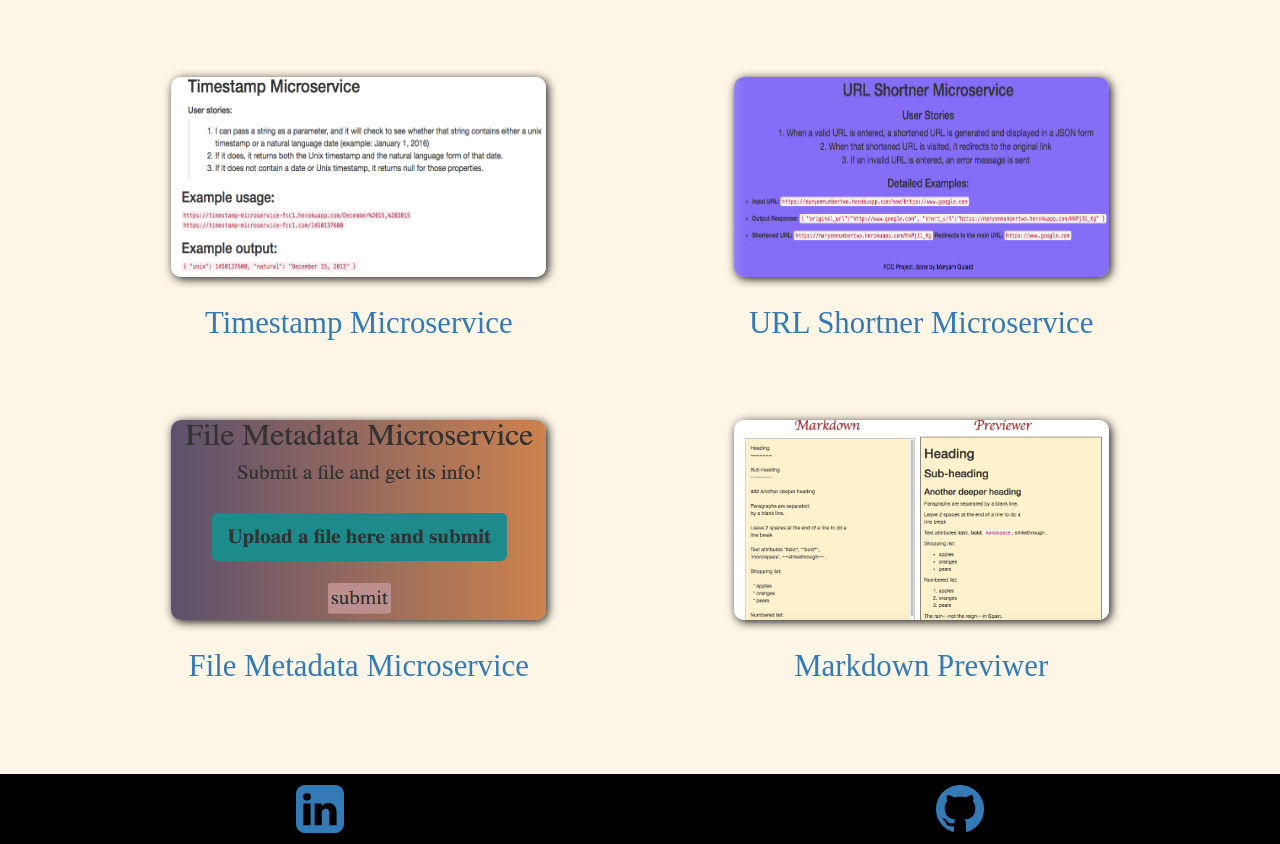
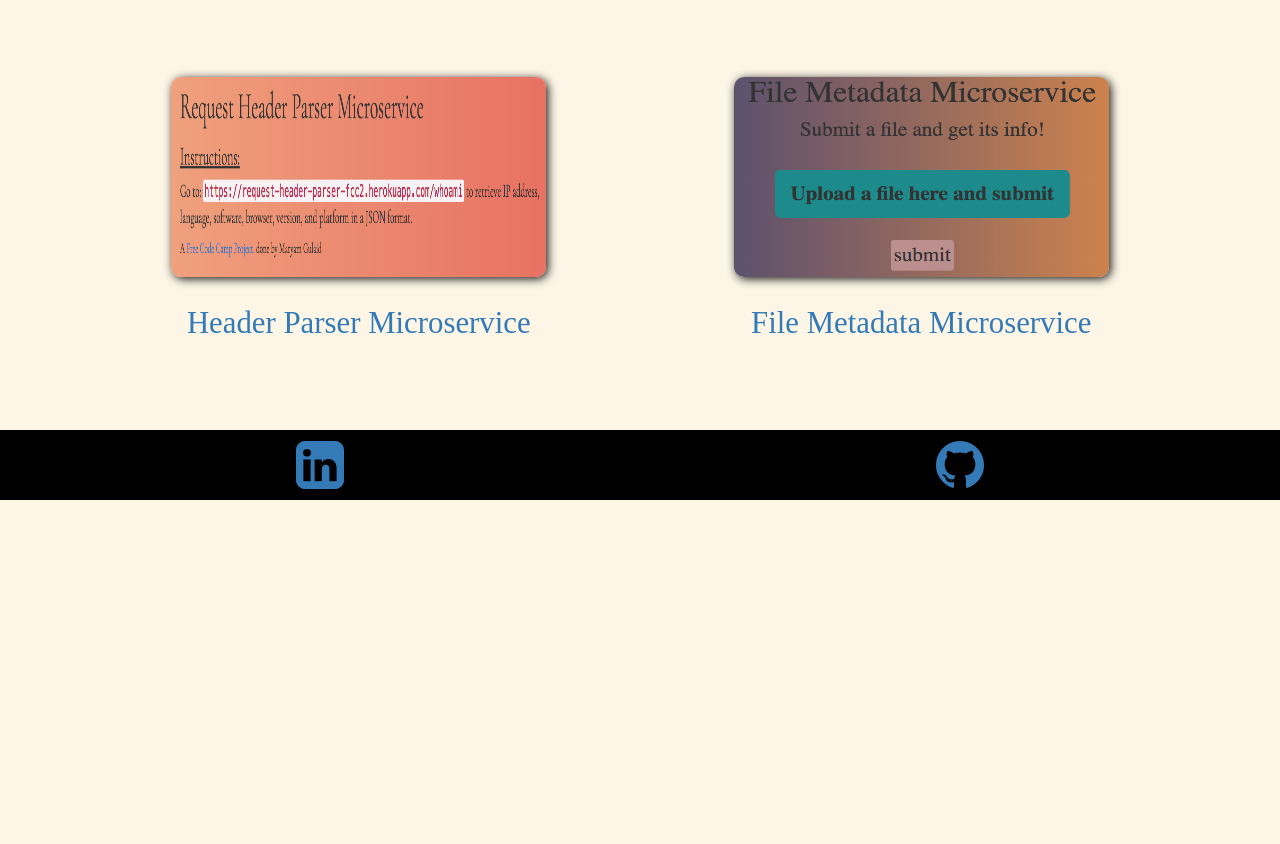
Before and after one commit to amran16/amran16.github.io, a plain HTML site: page index.html in a window 1280 px wide. Shown: the part 1509-2353 px from the top of the page. After the commit the page ends 2009 px from the top, so only its background shows below. Drawn offline with nearby package versions, Linux system fonts and the light colour scheme.

Commit message:
updated projects

```diff
--- a/index.html
+++ b/index.html
@@ -20,7 +20,7 @@
         <span class="icon-bar"></span>
         <span class="icon-bar"></span>
       </button>
-      <a href="#" class="navbar-brand" href="#">Maryam Gulaid</a>
+      <a class="navbar-brand" href="#">Maryam Gulaid</a>
     </div>
     <!-- Collect the nav links, forms, and other content for toggling -->
     <div class="collapse navbar-collapse" id="links">
@@ -63,6 +63,7 @@
 
    </div>
 </div>
+<script src="https://maxcdn.bootstrapcdn.com/bootstrap/3.3.7/js/bootstrap.min.js"></script>
 <script type="text/javascript" src="index.js"></script>
 </body>
 </html>
--- a/index.js
+++ b/index.js
@@ -19,10 +19,10 @@ var projects =[
     detail: 'React'
   },
   {
-  	name: 'Header Parser Microservice',
-  	img: './images/header_parser.png',
-    url: 'https://request-header-parser-fcc2.herokuapp.com',
-    detail: 'Node & Express'
+    name: 'Recipe App',
+    img: './images/recipebox.png',
+    url: 'https://amran16.github.io/Recipe-Box',
+    detail: 'React'
   },
   {
   	name: 'Wikipedia Viewer',
@@ -49,16 +49,10 @@ var projects =[
     detail: 'JavaScript'
   },
   {
-  	name: 'Timestamp Microservice',
-  	img: './images/timestamp.png',
-    url: 'https://timestamp-microservice-fcc1.herokuapp.com',
+  	name: 'Header Parser Microservice',
+  	img: './images/header_parser.png',
+    url: 'https://request-header-parser-fcc2.herokuapp.com',
     detail: 'Node & Express'
-  },
-  {
-  	name: 'URL Shortner Microservice',
-  	img: './images/urlShortner.png',
-    url: 'https://maryamnumbertwo.herokuapp.com',
-    detail: 'Node, Express & MongoDB'
   },
   {
   	name: 'File Metadata Microservice',
@@ -66,12 +60,7 @@ var projects =[
     url: 'https://protected-escarpment-73474.herokuapp.com',
     detail: 'Node & Express'
   },
-  {
-  	name: 'Markdown Previwer',
-  	img: './images/markdown.png',
-    url: 'https://amran16.github.io/Markdown_Project',
-    detail: 'React'
-  }
+
 ]
 
 projects.map(function(item){
--- a/styles.css
+++ b/styles.css
@@ -66,7 +66,9 @@ h2{
   display: -webkit-flex;
   display: flex;
   -webkit-flex-flow: row wrap;
+  align-content: flex-start;
   justify-content: space-around;
+
 }
 
 .flex-item {
```
Also changed, not shown: images/recipebox.png (added).
